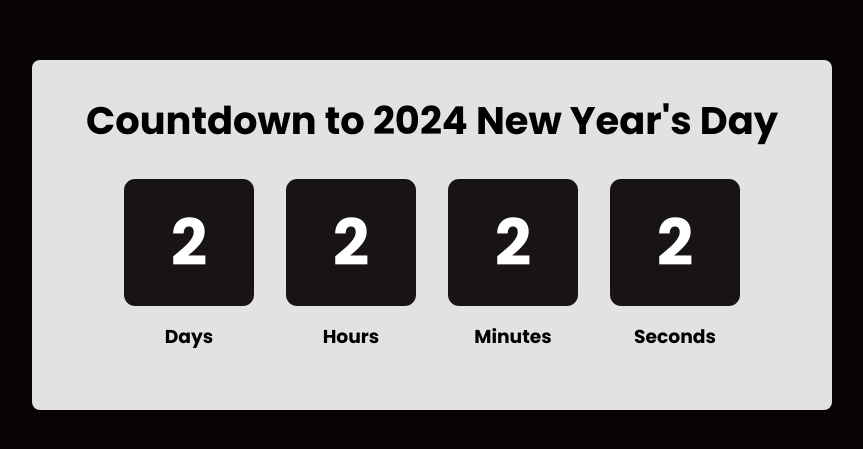
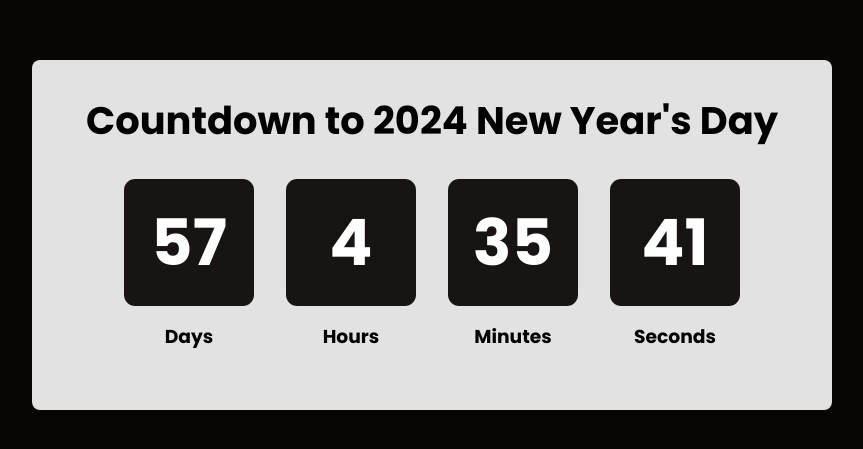
Before and after one commit to mat-afk/countdown-timer, a React (Vite) app: page / in a window 1280 px wide. Shown: the part 165-614 px from the top of the page, without its empty margins (208-1071 px from the left). Built offline with nearby package versions, Linux system fonts and the light colour scheme.

Commit message:
refactor: countdown display in App

```diff
--- a/src/App.jsx
+++ b/src/App.jsx
@@ -1,17 +1,22 @@
-import "./App.css";
+import useCountdown from "./hooks/useCountdown";
+
 import Counter from "./components/Counter";
 import Title from "./components/Title";
 
+import "./App.css";
+
 function App() {
+  const {days, hours, minutes, seconds} = useCountdown("04/01/2024 00:00:00");
+
   return (
     <div className="App" style={{ background: "#080404" }}>
       <div className="container">
         <Title title={"Countdown to 2024 New Year's Day"} />
         <div className="countdown-container">
-          <Counter text={"Days"} number={2} />
-          <Counter text={"Hours"} number={2} />
-          <Counter text={"Minutes"} number={2} />
-          <Counter text={"Seconds"} number={2} />
+          <Counter text={"Days"} number={days} />
+          <Counter text={"Hours"} number={hours} />
+          <Counter text={"Minutes"} number={minutes} />
+          <Counter text={"Seconds"} number={seconds} />
         </div>
       </div>
     </div>
```
